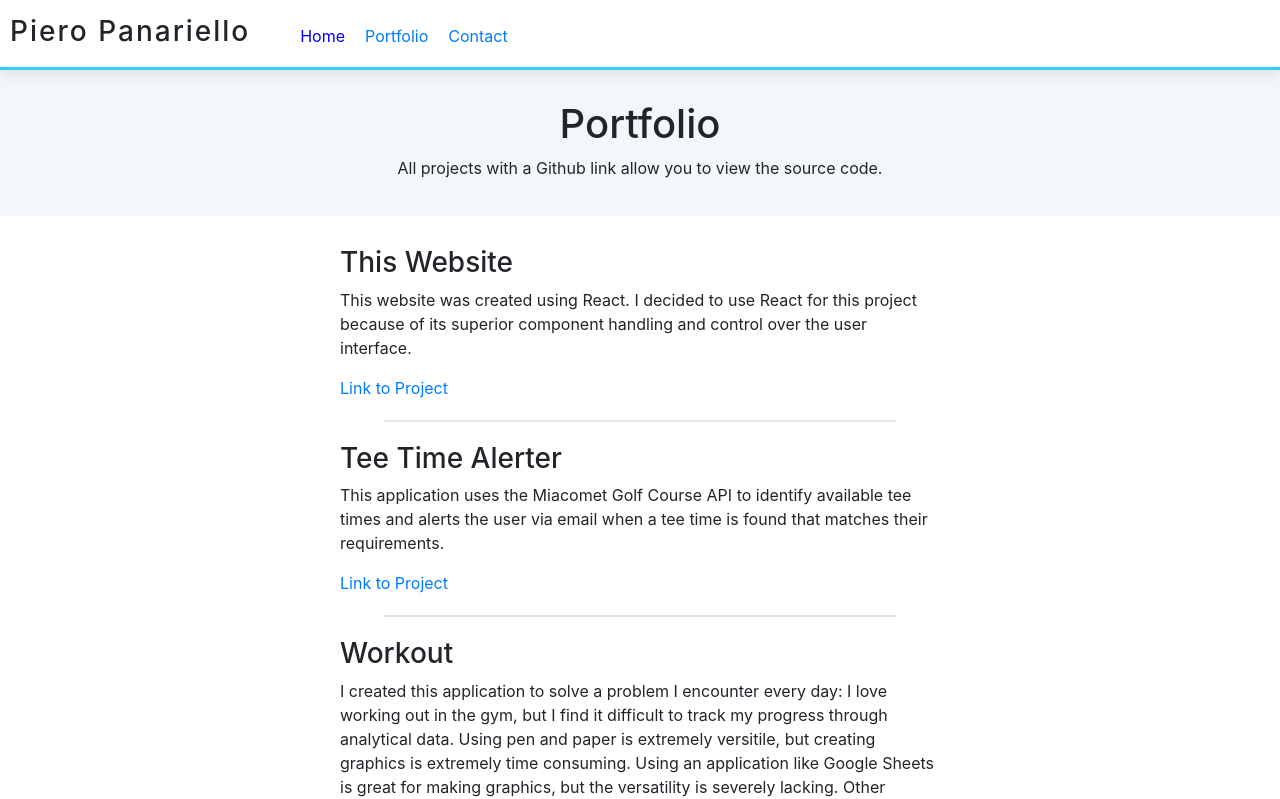
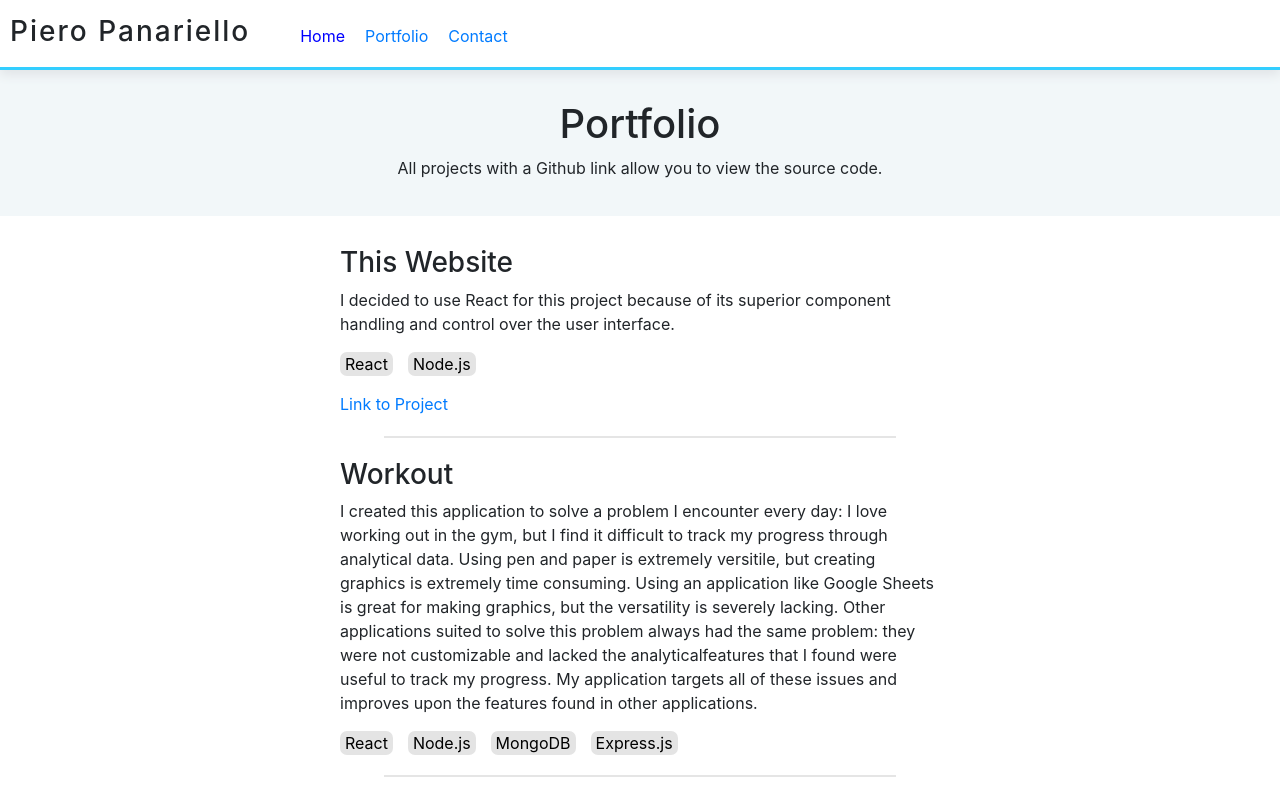
Before and after one commit to panariellop/Portfolio, a React (Create React App) app: page /portfolio in a window 1280 px wide. Shown: the top 799 px of the page. Built offline with nearby package versions, Linux system fonts and the light colour scheme.

Commit message:
added technologies listing to projects

```diff
--- a/src/App.js
+++ b/src/App.js
@@ -1,6 +1,5 @@
 import React, {Fragment} from 'react';
 import {BrowserRouter as Router, Switch, Route} from 'react-router-dom';
-import logo from './logo.svg';
 import './App.css';
 import Home from './pages/Home';
 import Navbar from './components/Navbar';
--- a/src/pages/Porfolio_project.js
+++ b/src/pages/Porfolio_project.js
@@ -19,6 +19,15 @@ class Project extends React.Component{
 				<div className = "portfolio-project">
 		    			<h3>{this.props.name}</h3>
 		    			<p>{this.props.about}</p>
+								<div className = 'portfolio-project-technologies'>
+								<ul>
+									{this.props.technologies.map((e, i)=> {
+										return (
+											<li key = {i}>{this.props.technologies[i]}</li>
+										)
+									})}
+								</ul>
+								</div>
 		    			{this.props.github_link && <a href = {this.props.github_link}><img src={this.state.github_logo} alt = "Github"
 		    				onMouseEnter= { () => {
 		    					this.setState({
@@ -32,9 +41,16 @@ class Project extends React.Component{
 		    				}}
 		    			/></a>}
 
-		    			<a href = {this.props.link}>
-		    				Link to Project
-		    			</a>
+		    			{this.props.link &&
+								<a href = {this.props.link}>
+			    				Link to Project
+			    			</a>}
+
+							{this.props.screenshots_link &&
+								<a href = {this.props.screenshots_link}>
+									Screenshots
+								</a>}
+
 
 		    		</div>
 			</Fragment>
@@ -46,6 +62,7 @@ Project.propTypes = {
 	name: PropTypes.string,
 	link: PropTypes.string,
 	about: PropTypes.string,
+	technologies: PropTypes.arrayOf(PropTypes.string),
 }
 
 export default Project
--- a/src/pages/Portfolio.css
+++ b/src/pages/Portfolio.css
@@ -4,7 +4,7 @@
 	padding-left: 15px;
 	padding-right: 15px;
 	text-align: center;
-	background-color: #f3f7f9;
+	background-color: #f2f7f9;
 }
 
 .portfolio-projects-wrapper{
@@ -36,6 +36,22 @@
 	color: blue;
 }
 
+.portfolio-project-technologies ul{
+	list-style-type: none;
+	padding-left: 0;
+
+}
+.portfolio-project-technologies li{
+	display: inline-block;
+	margin-right: 15px;
+	color: black;
+	border-radius: 7px;
+	background-color: rgb(228, 228, 228);
+	padding-left: 5px;
+	padding-right: 5px;
+}
+
+
 @media only screen and (max-width: 650px){
 	.portfolio-projects-wrapper{
 		width: auto;
--- a/src/pages/Portfolio.js
+++ b/src/pages/Portfolio.js
@@ -3,10 +3,6 @@ import './Portfolio.css'
 import Project from './Porfolio_project.js'
 
 class portfolio extends React.Component{
-	constructor(props){
-		super(props)
-
-	}
 
 
 	render(){
@@ -17,22 +13,35 @@ class portfolio extends React.Component{
 		    		<p>All projects with a Github link allow you to view the source code.</p>
 		    	</div>
 		    	<div className = "portfolio-projects-wrapper">
-		    		<Project name = "This Website" github_link = "" link = ""
-		    		about ="This website was created using React. I decided to use React for this
-		    		project because of its superior component handling and control over the user interface. "/>
+
+		    		<Project name = "This Website"
+						github_link = "" link = "/"
+						technologies = {["React", "Node.js"]}
+		    		about ="I decided to use React for this project because of its
+						superior component handling and control over the user interface. "/>
 		    		<hr/>
-		    		<Project name = "Tee Time Alerter" github_link = "" link = ""
-		    		about = "This application uses the Miacomet Golf Course API to identify available tee times
-		    		and alerts the user via email when a tee time is found that matches their requirements. "/>
-		    		<hr/>
-		    		<Project name = "Workout" github_link = "" link = ""
-		    		about = "I created this application to solve a problem I encounter every day: I love working out
-		    		in the gym, but I find it difficult to track my progress through analytical data. Using pen and paper
-		    		is extremely versitile, but creating graphics is extremely time consuming. Using an application like Google
-		    		Sheets is great for making graphics, but the versatility is severely lacking. Other applications suited
-		    		to solve this problem always had the same problem: they were not customizable and lacked the analytical
-		    		features that I found were  useful to track my progress. My application targets all of these
+
+						<Project name = "Workout"
+						github_link = "" link = ""
+						technologies = {["React", "Node.js", "MongoDB", "Express.js"]}
+		    		about = "I created this application to solve a problem I encounter
+						every day: I love working out in the gym, but I find it difficult to
+						track my progress through analytical data. Using pen and paper is
+						extremely versitile, but creating graphics is extremely time consuming.
+						Using an application like Google Sheets is great for making graphics,
+						but the versatility is severely lacking. Other applications suited
+						to solve this problem always had the same problem: they were not
+						customizable and lacked the analyticalfeatures that I found were
+						useful to track my progress. My application targets all of these
 		    		issues and improves upon the features found in other applications."/>
+						<hr/>
+
+		    		<Project name = "Tee Time Alerter"
+						github_link = "" link = ""
+						technologies = {["React", "Node.js", "MongoDB", "Express.js"]}
+		    		about = "This application uses the Miacomet Golf Course API to
+						identify available tee times and alerts the user via email when a
+						tee time is found that matches their requirements. "/>
 		    	</div>
 			</Fragment>
 		)
```
Also changed, not shown: 1 other file (tests, documents, lock files or other folders).
